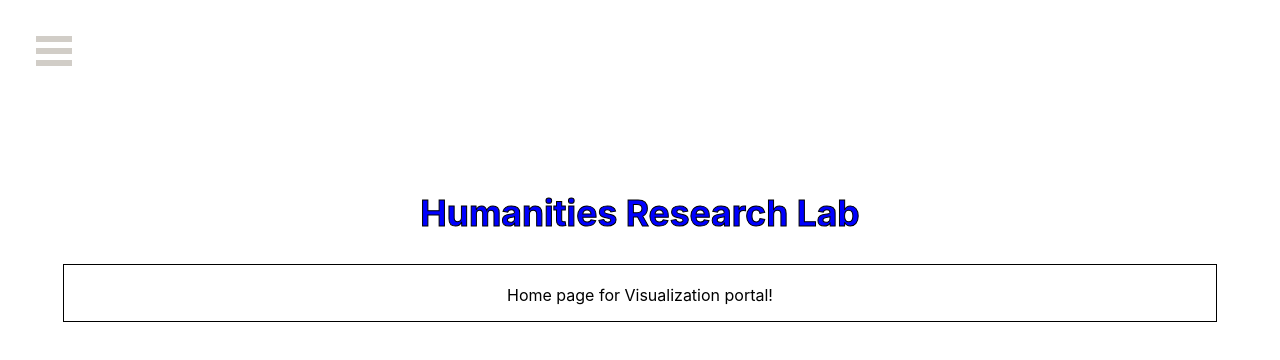
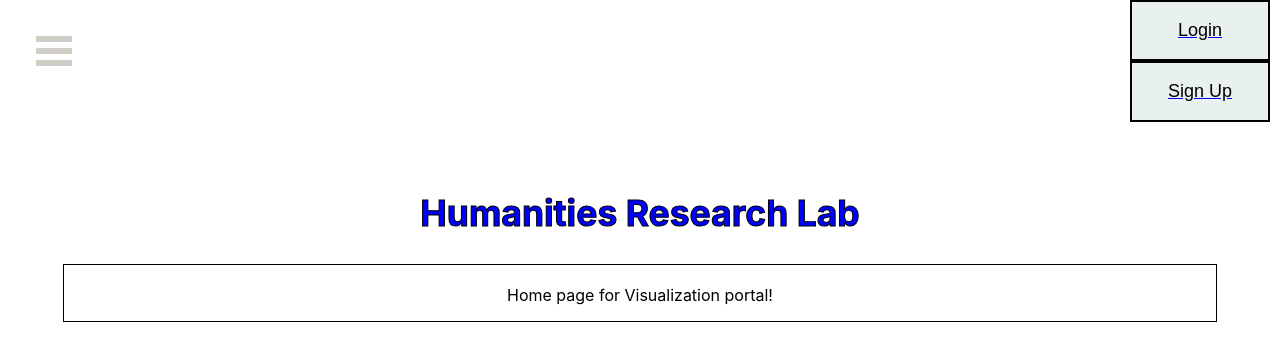
Before and after one commit to HRL-at-NYUSH/Interactive-Portal, a React (Create React App) app in the folder front-end/: page / in a window 1280 px wide. Shown: the top 360 px of the page. Built offline with nearby package versions, Linux system fonts and the light colour scheme.

Commit message:
color update

```diff
--- a/front-end/src/css/components/LoginButton.css
+++ b/front-end/src/css/components/LoginButton.css
@@ -1,15 +1,15 @@
 .loginButton {
   font-size: 18px;
-  border: 2px solid #84ed6f;
-  background-color: #666666;
-  color: #84ed6f;
+  border: 2px solid black;
+  background-color: rgb(233, 240, 240);
+  color: black;
   padding: 1em 2em 1em 2em;
   margin: auto;
 }
 
 .loginButton:hover {
   font-size: 18px;
-  border: 2px solid #3cdd1b;
+  border: 2px solid black;
   background-color: #2d2d2d;
-  color: #3cdd1b;
+  color: lightblue;
 }
--- a/front-end/src/css/components/LogoutButton.css
+++ b/front-end/src/css/components/LogoutButton.css
@@ -1,15 +1,15 @@
 .logoutButton {
   font-size: 18px;
-  border: 2px solid #84ed6f;
-  background-color: #666666;
-  color: #84ed6f;
+  border: 2px solid black;
+  background-color: rgb(233, 240, 240);
+  color: black;
   padding: 1em 2em 1em 2em;
   margin: auto;
 }
 
 .logoutButton:hover {
   font-size: 18px;
-  border: 2px solid #3cdd1b;
+  border: 2px solid black;
   background-color: #2d2d2d;
-  color: #3cdd1b;
+  color: lightblue;
 }
--- a/front-end/src/css/components/SignupButton.css
+++ b/front-end/src/css/components/SignupButton.css
@@ -1,15 +1,15 @@
 .signupButton {
   font-size: 18px;
-  border: 2px solid #84ed6f;
-  background-color: #666666;
-  color: #84ed6f;
+  border: 2px solid black;
+  background-color: rgb(233, 240, 240);
+  color: black;
   padding: 1em 2em 1em 2em;
   margin: auto;
 }
 
 .signupButton:hover {
   font-size: 18px;
-  border: 2px solid #3cdd1b;
+  border: 2px solid black;
   background-color: #2d2d2d;
-  color: #3cdd1b;
+  color: lightblue;
 }
--- a/front-end/src/js/components/Header.js
+++ b/front-end/src/js/components/Header.js
@@ -40,14 +40,19 @@ const Header = () => {
         />
 
         <div className="login-signup-buttons">
-          {/*loggedInUser ? (
+          {
+            <LoginButton />
+
+            /*loggedInUser ? (
             <LogoutButton />
           ) : (
             <>
               <LoginButton />
               <SignupButton />
             </>
-          )*/}
+          )*/
+          }
+          <SignupButton />
         </div>
       </div>
     </div>
```
